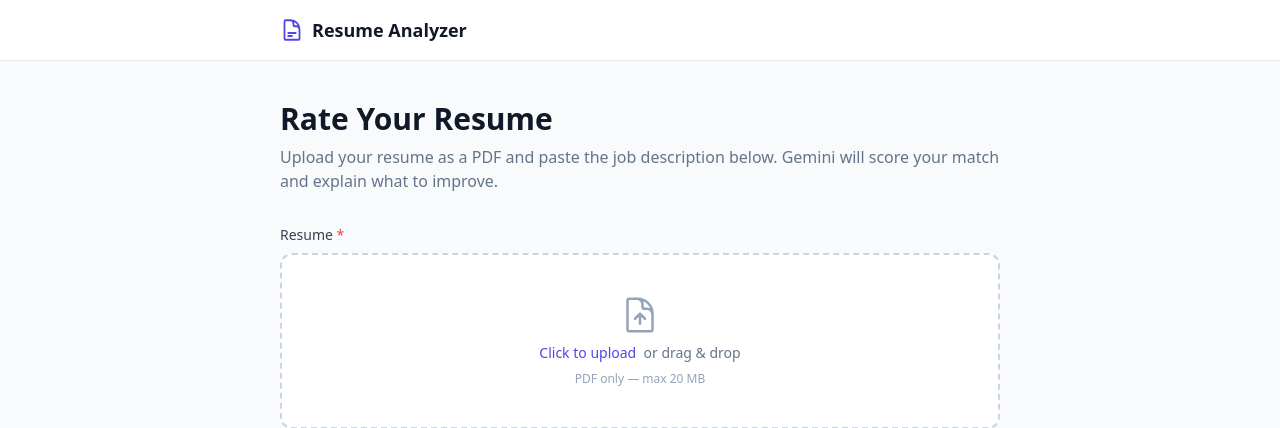
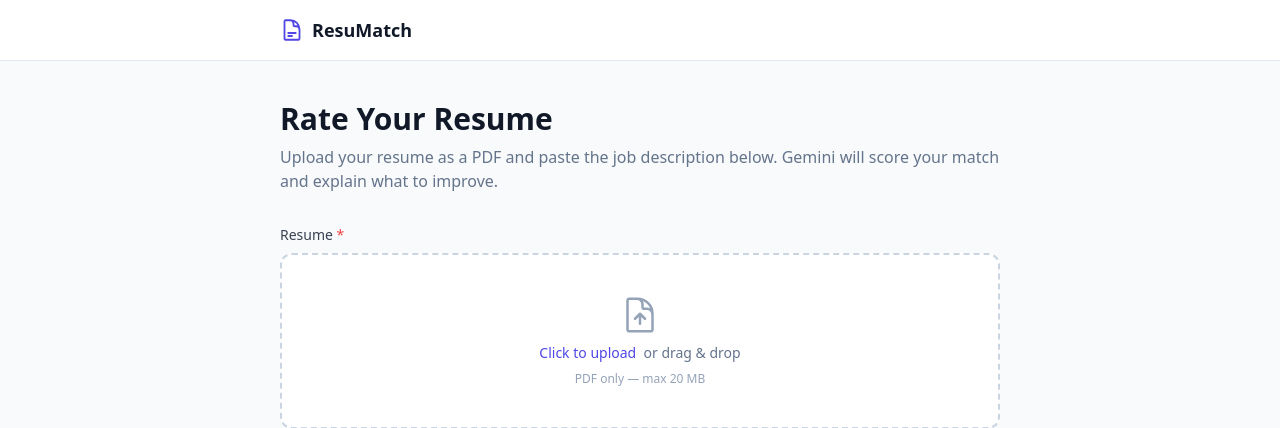
Before and after one commit to mpieciak18/ResuMatch, a Python web app: template app/templates/index.html in a window 1280 px wide. Shown: the top 428 px of the page. Run offline with Jinja, Linux system fonts and the light colour scheme; the template is opened without the code that fills it, so the values that code supplies are empty; some libraries are stand-ins or nearby versions.

Commit message:
branding update

```diff
--- a/app/main.py
+++ b/app/main.py
@@ -12,6 +12,7 @@ load_dotenv()
 
 from fastapi import FastAPI, File, Form, HTTPException, Request, UploadFile
 from fastapi.responses import HTMLResponse, Response
+from fastapi.staticfiles import StaticFiles
 from fastapi.templating import Jinja2Templates
 from slowapi import Limiter
 from slowapi.errors import RateLimitExceeded
@@ -62,8 +63,9 @@ async def lifespan(app: FastAPI):
     yield
 
 
-app = FastAPI(title="Resume Analyzer", lifespan=lifespan)
+app = FastAPI(title="ResuMatch", lifespan=lifespan)
 app.state.limiter = limiter
+app.mount("/static", StaticFiles(directory="app/static"), name="static")
 templates = Jinja2Templates(directory=TEMPLATES_DIR)
 
 
--- a/app/templates/base.html
+++ b/app/templates/base.html
@@ -3,7 +3,8 @@
 <head>
   <meta charset="UTF-8" />
   <meta name="viewport" content="width=device-width, initial-scale=1.0" />
-  <title>{% block title %}Resume Analyzer{% endblock %}</title>
+  <title>{% block title %}ResuMatch{% endblock %}</title>
+  <link rel="icon" type="image/svg+xml" href="/static/favicon.svg" />
 
   <!-- Tailwind CSS -->
   <script src="https://cdn.tailwindcss.com"></script>
@@ -27,7 +28,7 @@
           d="M19.5 14.25v-2.625a3.375 3.375 0 0 0-3.375-3.375h-1.5A1.125 1.125 0 0 1 13.5 7.125v-1.5a3.375 3.375 0 0 0-3.375-3.375H8.25m0 12.75h7.5m-7.5 3H12M10.5 2.25H5.625c-.621 0-1.125.504-1.125 1.125v17.25c0 .621.504 1.125 1.125 1.125h12.75c.621 0 1.125-.504 1.125-1.125V11.25a9 9 0 0 0-9-9Z" />
       </svg>
       <a href="/" class="text-lg font-semibold text-gray-900 hover:text-indigo-600 transition-colors">
-        Resume Analyzer
+        ResuMatch
       </a>
     </div>
   </header>
--- a/app/templates/error.html
+++ b/app/templates/error.html
@@ -1,6 +1,6 @@
 {% extends "base.html" %}
 
-{% block title %}Error {{ status_code }} — Resume Analyzer{% endblock %}
+{% block title %}Error {{ status_code }} — ResuMatch{% endblock %}
 
 {% block content %}
 <div class="flex flex-col items-center justify-center py-20 text-center">
--- a/app/templates/index.html
+++ b/app/templates/index.html
@@ -1,6 +1,6 @@
 {% extends "base.html" %}
 
-{% block title %}Resume Analyzer — Rate Your Resume{% endblock %}
+{% block title %}ResuMatch — Rate Your Resume{% endblock %}
 
 {% block content %}
 <div
```
Also changed, not shown: app/static/favicon.svg (added).
